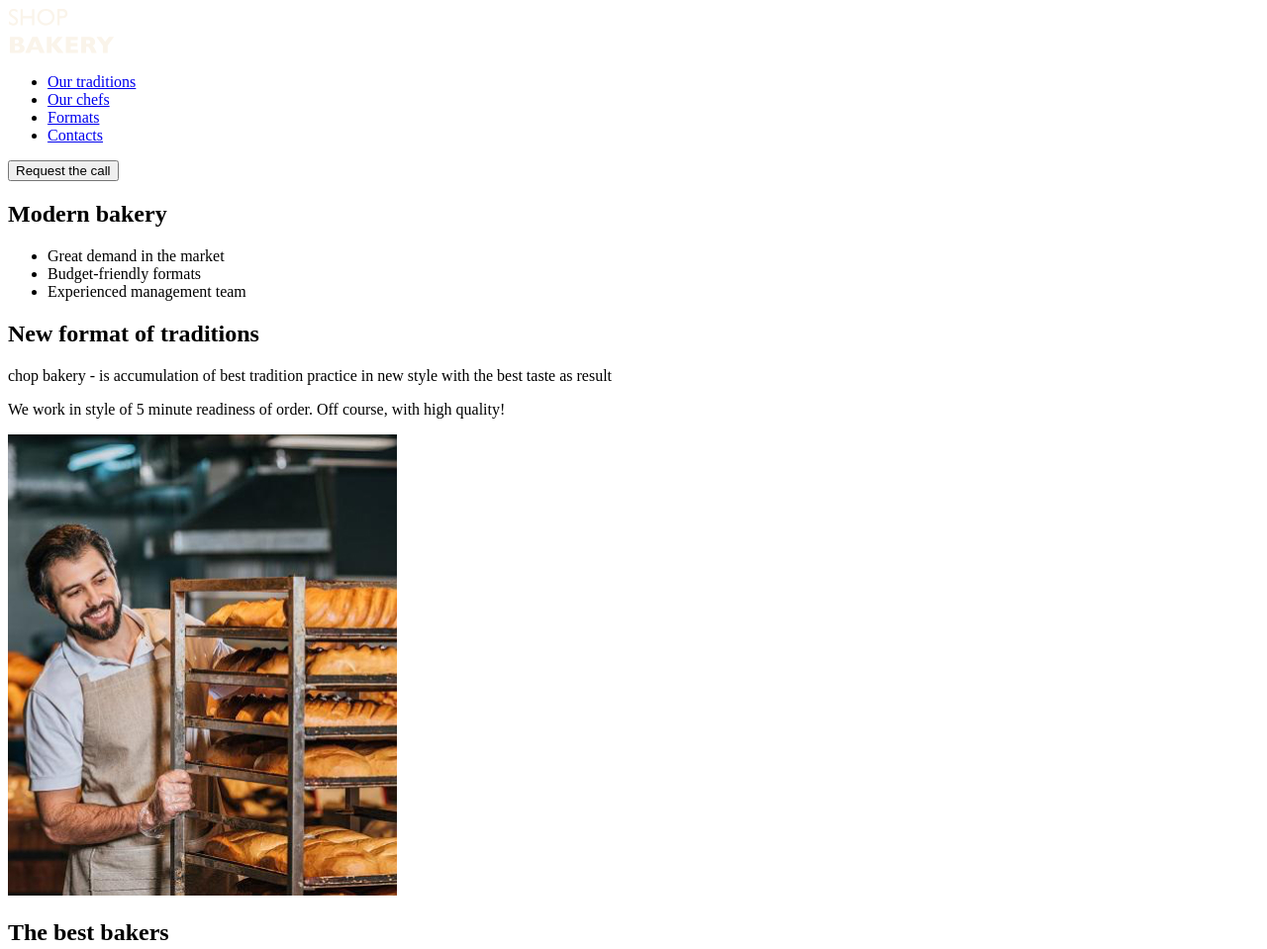
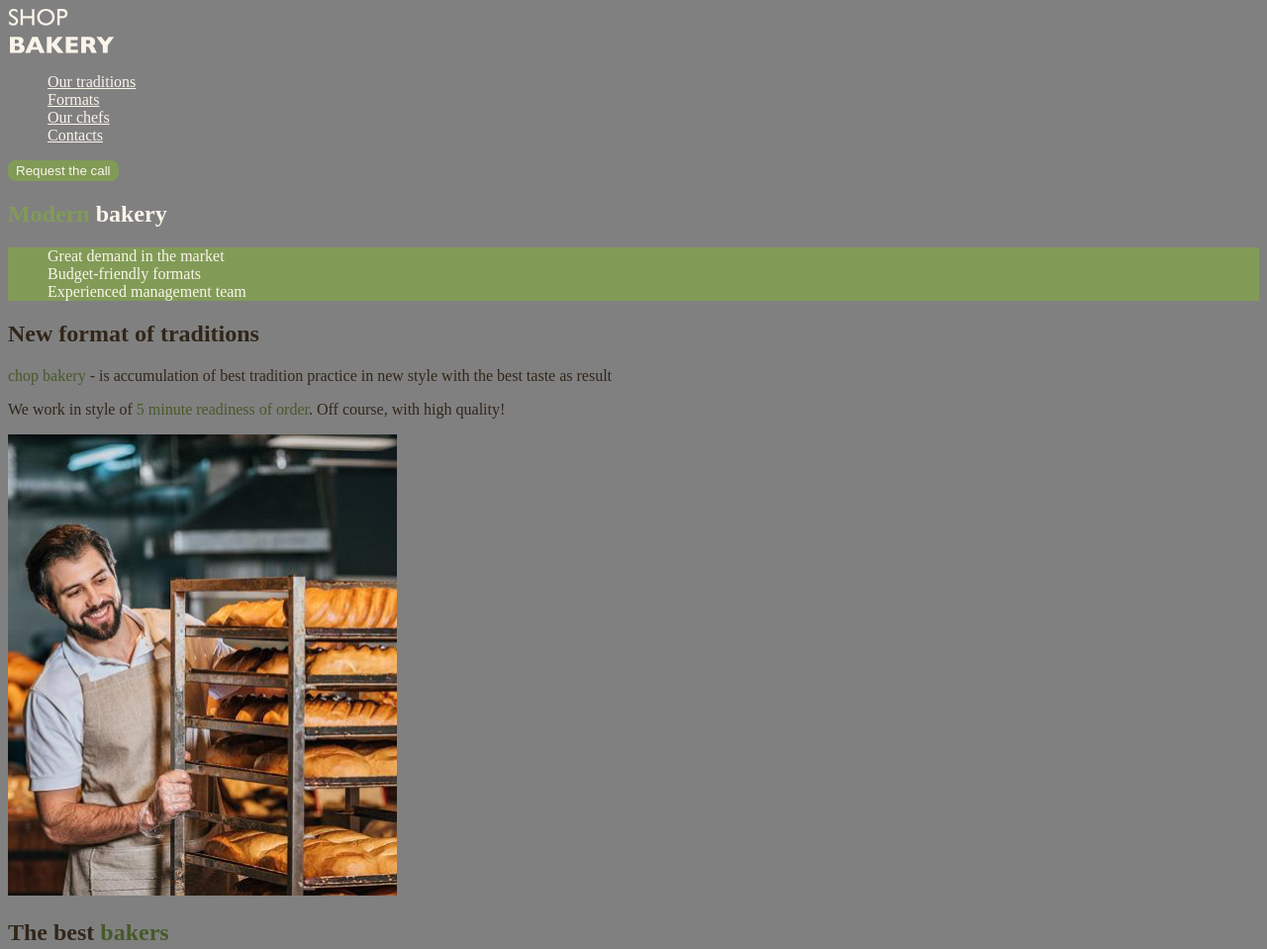
Before and after one commit to Yevand/Modern-bakery, a plain HTML site: page index.html in a window 1280 px wide. Shown: the top 959 px of the page at 99% size. Drawn offline with Linux system fonts and the light colour scheme.

Commit message:
Add styles.css and css variables

```diff
--- /dev/null
+++ b/css/styles.css
@@ -0,0 +1,67 @@
+/* Colors */
+:root {
+    --color-brand-dark: #465929;
+    --color-brand-light: #819B57;
+    --color-primary-dark: #31261A;
+    --color-primary-light: #FAF4EA;
+}
+
+/* Base */
+html {
+    background-color: grey; /*tempo*/
+}
+
+body {
+    color: var(--color-primary-dark);
+}
+
+ul {
+    list-style-type: none;
+}
+/* Button */
+.button {
+    color: var(--color-primary-light);
+    background-color: var(--color-brand-light);
+    border: 2px solid var(--color-brand-light);
+    border-radius: 8px;
+    cursor: pointer;
+}
+
+.button:hover {
+    color: var(--color-brand-dark);
+    background-color: transparent;
+}
+/* Link */
+.link {
+    color: var(--color-primary-light);
+
+}
+
+.link:hover {
+    color: var(--color-brand-light);
+}
+/* Hero section */
+.hero-title {
+    color: var(--color-primary-light);
+}
+
+.hero-title .accent {
+    color: var(--color-brand-light);
+}
+/*  Advantage section */
+.advantages-list {
+    color: var(--color-primary-light);
+    background-color: var(--color-brand-light);
+}
+/* Section title */
+/* .section-title {
+    color: var(--color-primary-dark);
+} */
+
+.section-title .accent {
+    color: var(--color-brand-dark);
+}
+/* Paragraph section */
+p span.accent {
+    color: var(--color-brand-dark);
+}
--- a/index.html
+++ b/index.html
@@ -5,6 +5,7 @@
     <meta http-equiv="X-UA-Compatible" content="IE=edge" />
     <meta name="viewport" content="width=device-width, initial-scale=1.0" />
     <title>Modern bakery</title>
+    <link rel="stylesheet" href="./css/styles.css" />
   </head>
   <body>
     <header>
@@ -13,37 +14,40 @@
           <img src="./images/logo.svg" alt="logo of modern bakery" />
         </a>
         <ul>
-          <li><a href="#traditions-section">Our traditions</a></li>
-          <li><a href="#chefs-section">Our chefs</a></li>
-          <li><a href="#formats-section">Formats</a></li>
-          <li><a href="#contacts-section">Contacts</a></li>
+          <li><a class="link" href="#traditions-section">Our traditions</a></li>
+          <li><a class="link" href="#formats-section">Formats</a></li>
+          <li><a class="link" href="#chefs-section">Our chefs</a></li>
+          <li><a class="link" href="#contacts-section">Contacts</a></li>
         </ul>
       </nav>
-      <button type="button">Request the call</button>
+      <button class="button" type="button">Request the call</button>
     </header>
     <main>
       <section id="modern-bakery">
-        <h1>Modern bakery</h1>
+        <h1 class="hero-title"><span class="accent">Modern</span> bakery</h1>
       </section>
       <section id="traditions-section">
-        <ul>
+        <ul class="advantages-list">
           <li>Great demand in the market</li>
           <li>Budget-friendly formats</li>
           <li>Experienced management team</li>
         </ul>
-        <h2>New format of traditions</h2>
+        <h2 class="section-title">New format of traditions</h2>
         <p>
-          <span>chop bakery</span> - is accumulation of best tradition practice
-          in new style with the best taste as result
+          <span class="accent">chop bakery</span> - is accumulation of best
+          tradition practice in new style with the best taste as result
         </p>
         <p>
-          We work in style of <span>5 minute readiness of order</span>. Off
-          course, with high quality!
+          We work in style of
+          <span class="accent">5 minute readiness of order</span>. Off course,
+          with high quality!
         </p>
         <img src="./images/baker.jpg" alt="Baker works with smile" />
       </section>
       <section id="chefs-section">
-        <h2>The best bakers</h2>
+        <h2 class="section-title">
+          The best <span class="accent">bakers</span>
+        </h2>
         <ul>
           <li>
             <article>
@@ -67,7 +71,7 @@
         </ul>
       </section>
       <section id="formats-section">
-        <h2>Formats</h2>
+        <h2 class="section-title">Formats</h2>
         <ul>
           <li>
             <article>
@@ -87,7 +91,7 @@
         </ul>
       </section>
       <section id="contacts-section">
-        <h2>Join to chain of bakeries</h2>
+        <h2 class="section-title">Join to chain of bakeries</h2>
         <iframe
           src="https://www.google.com/maps/embed?pb=!1m14!1m8!1m3!1d761.1303966630087!2d14.423868156433821!3d50.08390364770492!3m2!1i1024!2i768!4f13.1!3m3!1m2!1s0x470b94ec5c812be9%3A0xc0b2fb3189908205!2zVsOhY2xhdnNrw6kgbsOhbS4gMS84NDYsIDExMCAwMCBNxa9zdGVr!5e0!3m2!1sru!2scz!4v1698263368117!5m2!1sru!2scz"
           width="603"
```
